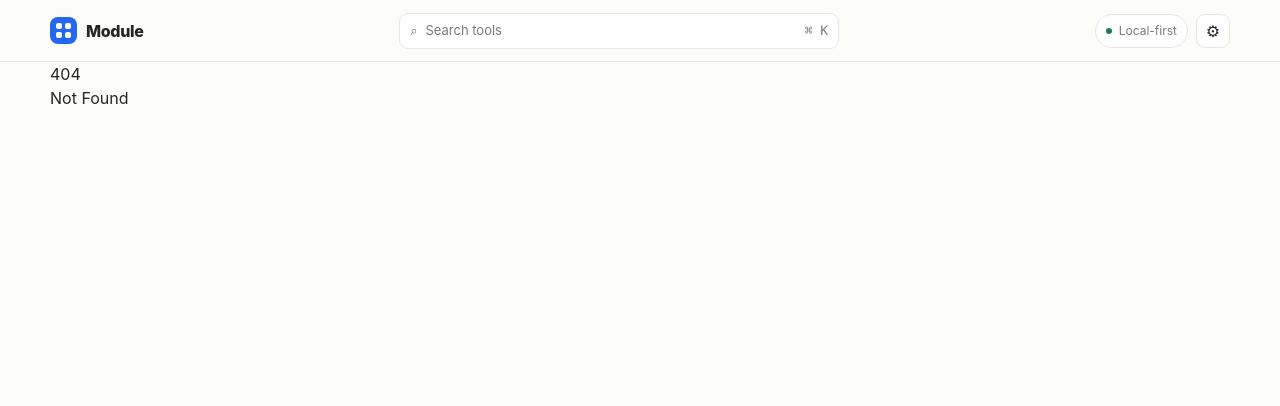
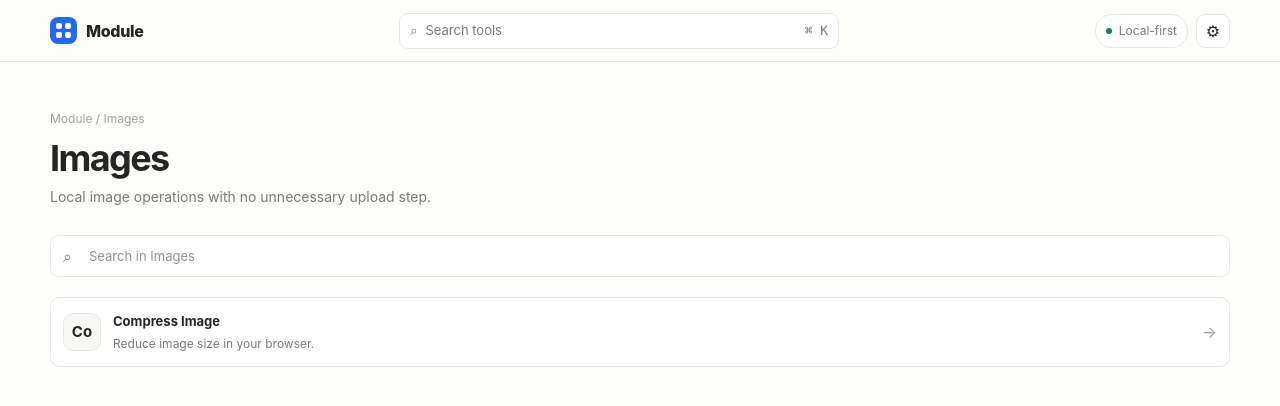
Before and after one commit to howlil/modu-app, a SvelteKit app: page /images in a window 1280 px wide. Before the commit this address had no page. Shown: the top 406 px of the page. Built offline with nearby package versions, Linux system fonts and the light colour scheme.

Commit message:
scaffold: add src/routes/images/+page.svelte

```diff
--- /dev/null
+++ b/src/routes/images/+page.svelte
@@ -0,0 +1,11 @@
+<script lang="ts">
+  import CategoryPage from '#lib/components/CategoryPage.svelte';
+</script>
+
+<svelte:head><title>Images — Module</title></svelte:head>
+
+<CategoryPage
+  category="images"
+  title="Images"
+  description="Local image operations with no unnecessary upload step."
+/>
```
